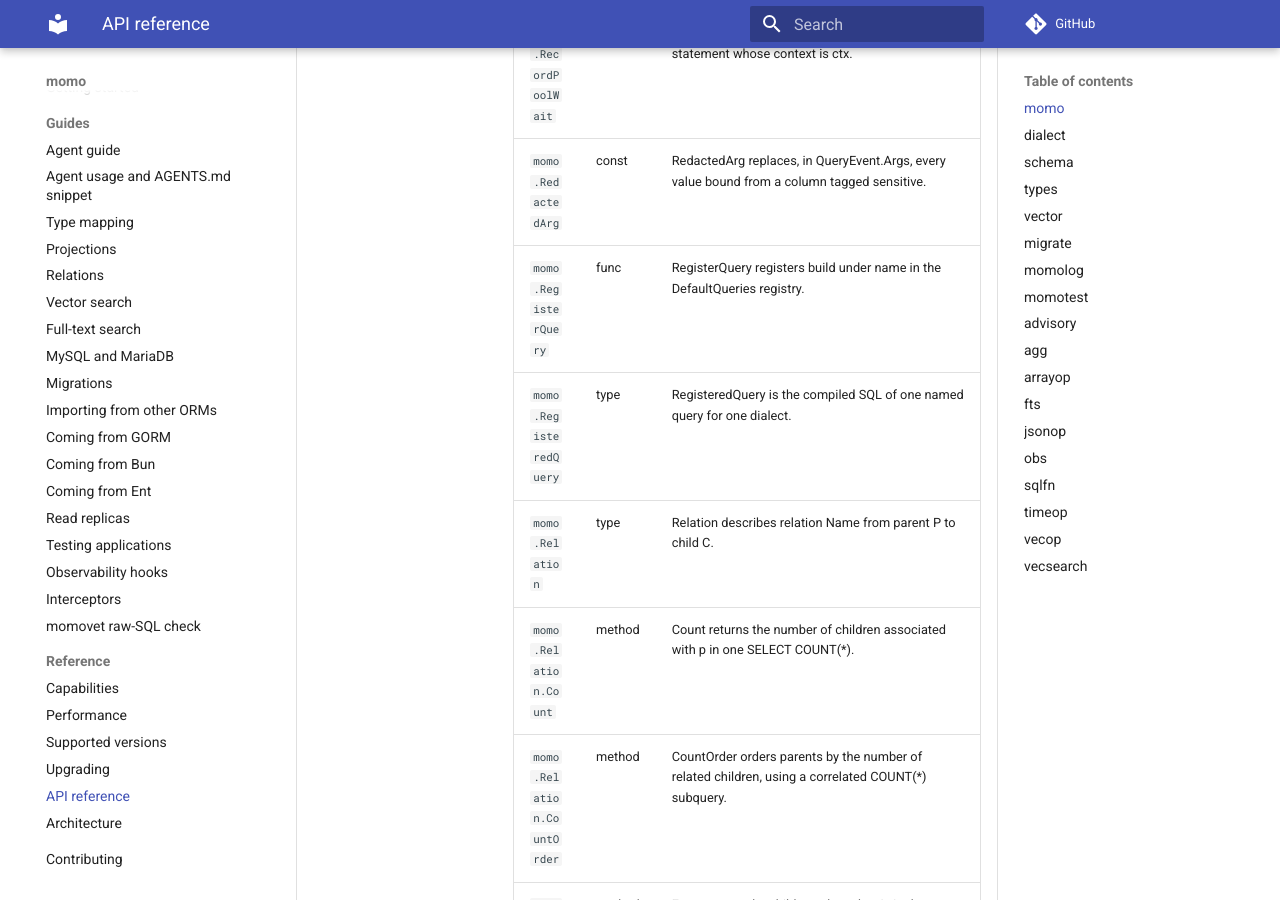
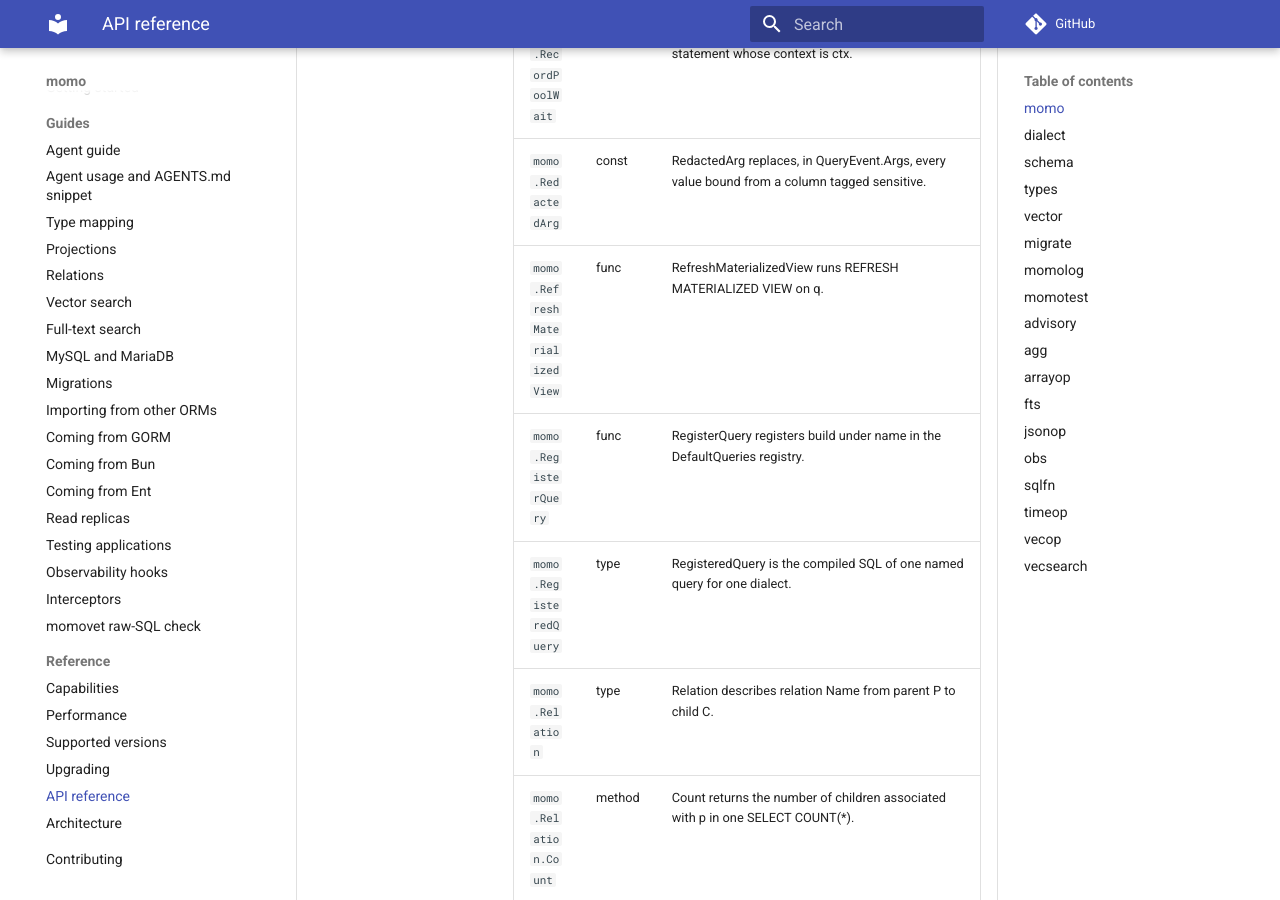
Before and after one commit to azrtydxb/momo, an MkDocs documentation site: the page built from docs/reference.md, in a window 1280 px wide and 900 px high, scrolled down 47476 px. Built offline with MkDocs 1.6.1 and Material for MkDocs 9.7.7, drawn with Linux system fonts in a browser that asks for light colours; comment, search, counter and statistics services are not loaded; the version menu is left out.

Commit message:
docs(reference): list RefreshMaterializedView (from the CI regenerated-docs artifact)

```diff
--- a/docs/reference.md
+++ b/docs/reference.md
@@ -417,6 +417,7 @@ Import path: `github.com/azrtydxb/momo`
 | `momo.ReadOnlyVectorColumn.As`         | method | As returns the same column qualified by a table alias.                                                                                                                                                                                                                            |
 | `momo.RecordPoolWait`                  | func   | RecordPoolWait adds d to the pool wait of the statement whose context is ctx.                                                                                                                                                                                                     |
 | `momo.RedactedArg`                     | const  | RedactedArg replaces, in QueryEvent.Args, every value bound from a column tagged sensitive.                                                                                                                                                                                       |
+| `momo.RefreshMaterializedView`         | func   | RefreshMaterializedView runs REFRESH MATERIALIZED VIEW on q.                                                                                                                                                                                                                      |
 | `momo.RegisterQuery`                   | func   | RegisterQuery registers build under name in the DefaultQueries registry.                                                                                                                                                                                                          |
 | `momo.RegisteredQuery`                 | type   | RegisteredQuery is the compiled SQL of one named query for one dialect.                                                                                                                                                                                                           |
 | `momo.Relation`                        | type   | Relation describes relation Name from parent P to child C.                                                                                                                                                                                                                        |
```
